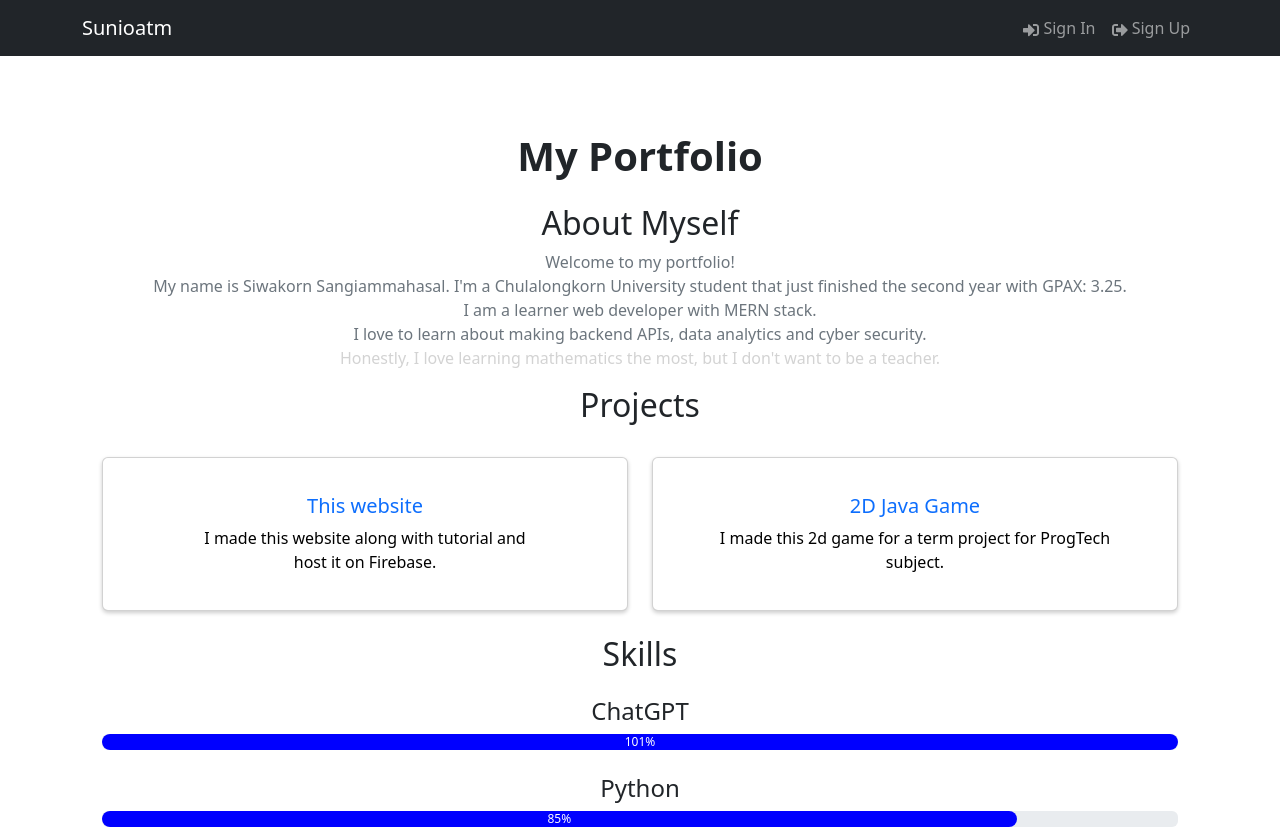
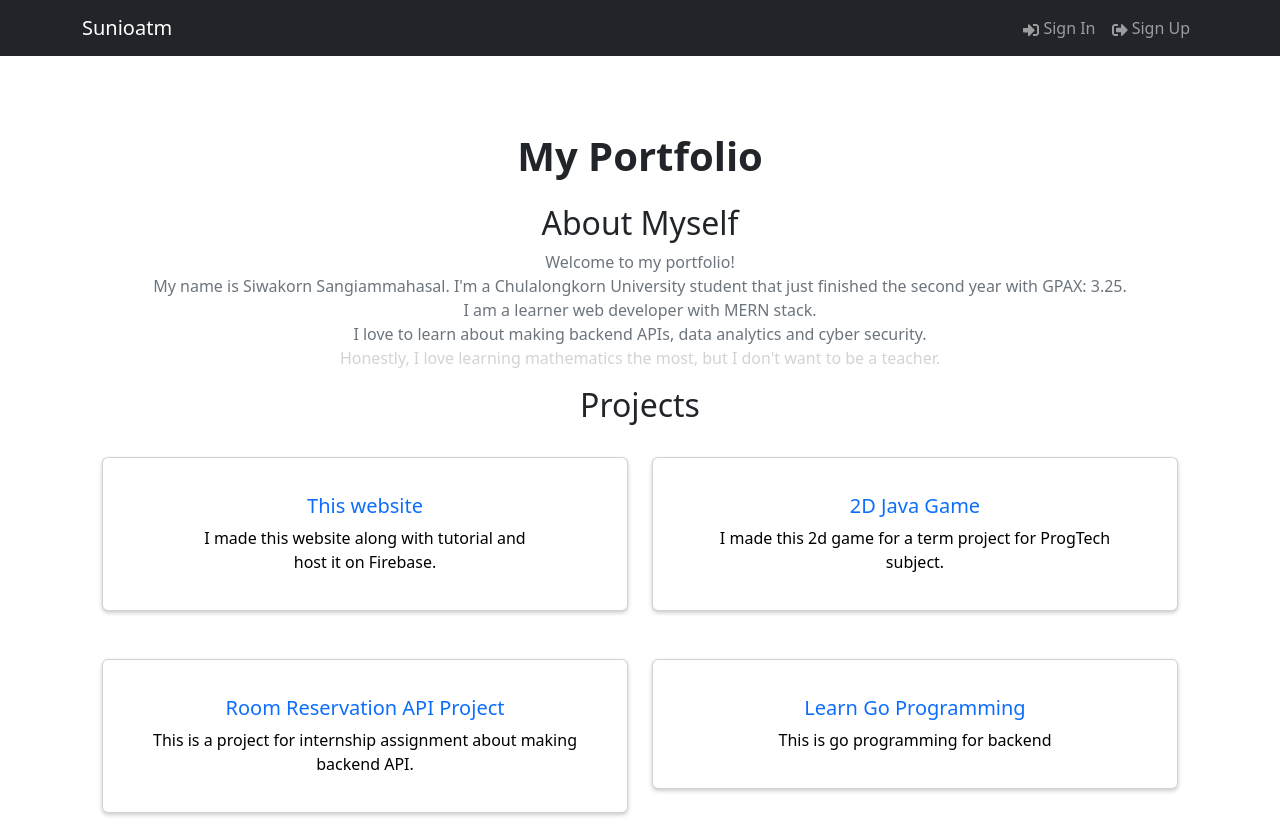
Before and after one commit to Sunioatm/MyWebsite, a React (Vite) app in the folder frontend/: page / in a window 1280 px wide. Shown: the top 829 px of the page. Built offline with nearby package versions, Linux system fonts and the light colour scheme.

Commit message:
add little more project

```diff
--- a/frontend/src/components/Portfolio.jsx
+++ b/frontend/src/components/Portfolio.jsx
@@ -25,6 +25,18 @@ const projects = [
     url: 'https://github.com/Sunioatm/ProgTech-Project-Java2dGame.git',
     image: 'path_to_image_2',
   },
+  {
+    title: "Room Reservation API Project",
+    description: "This is a project for internship assignment about making backend API.",
+    url: "https://github.com/Sunioatm/RoomReservation-API_Project",
+    image: 'path_to_image_3'
+  },
+  {
+    title: "Learn Go Programming",
+    description: "This is go programming for backend",
+    url:"https://github.com/Sunioatm/Learn-GoProgramming",
+    image: 'path_to_image_4'
+  }
 ];
 
 const certificates = [
```
